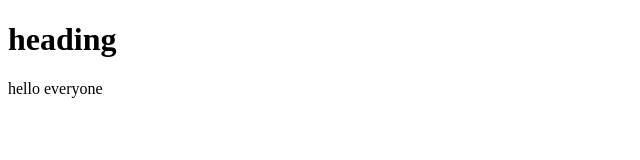
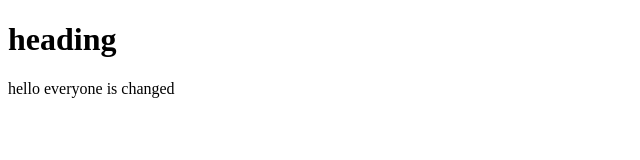
Before and after one commit to RAJAVARMAN-11/gitdemo, a plain HTML site: page index.html in a window 1280 px wide. Shown: the full height of the page, 0-640 px from the left. Drawn offline with Linux system fonts and the light colour scheme.

Commit message:
the p tag is changed

```diff
--- a/index.html
+++ b/index.html
@@ -7,7 +7,7 @@
 </head>
 <body>
     <h1>heading</h1>
-    <p>hello everyone </p>
+    <p>hello everyone is changed</p>
 
 </body>
 </html>
```
